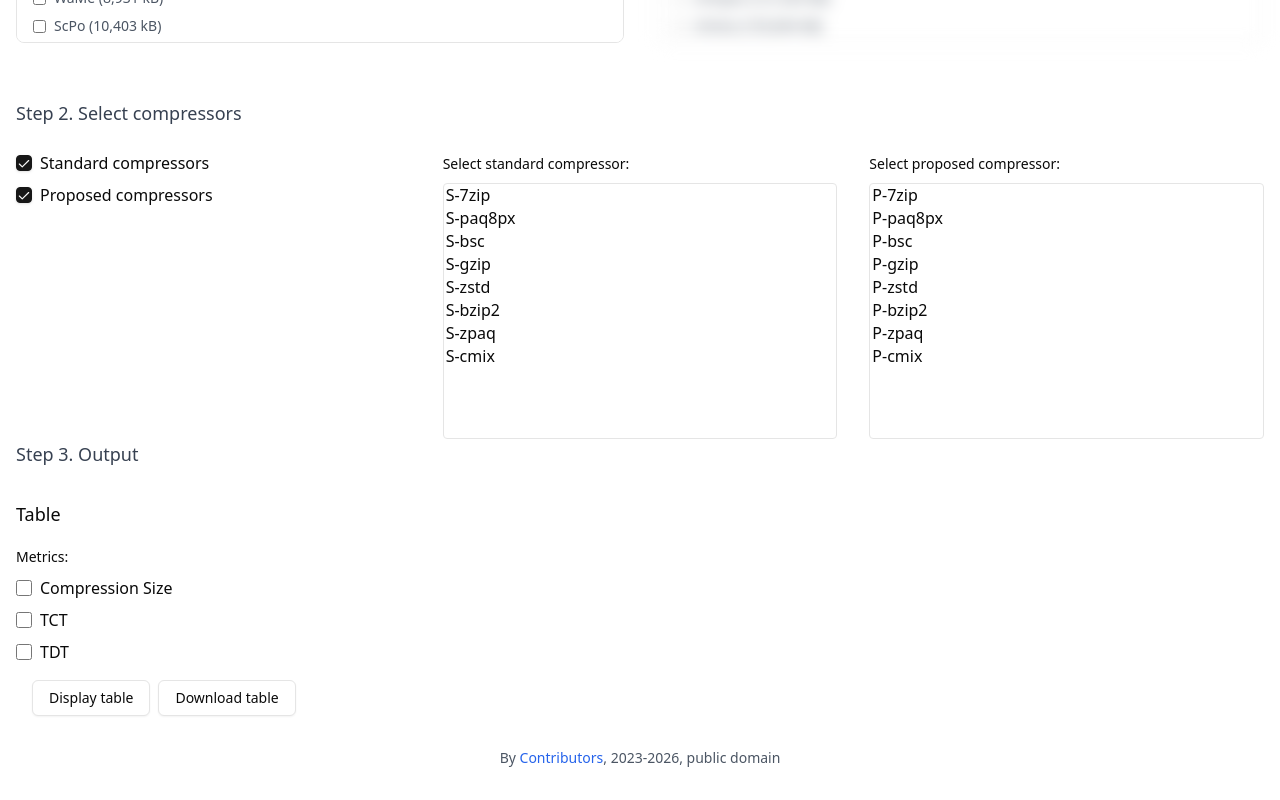
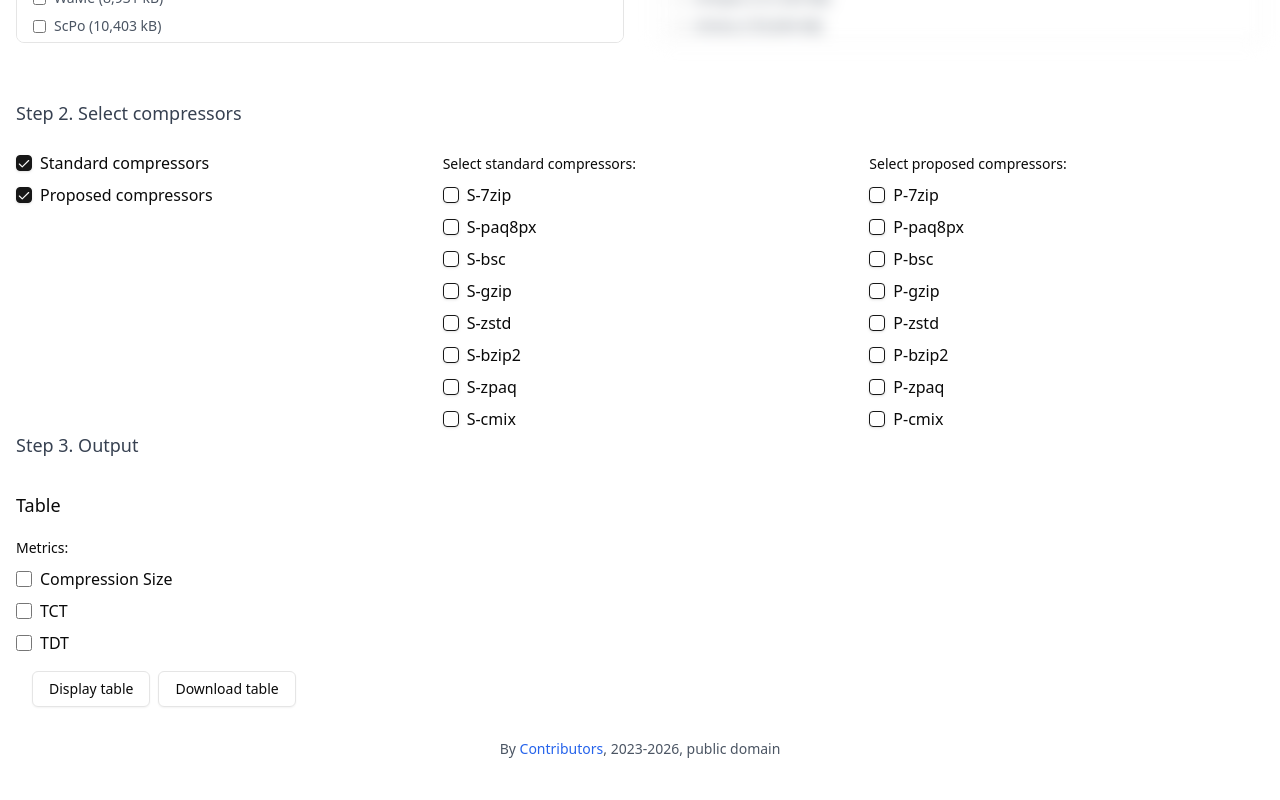
Before and after one commit to ChakrabortyDiya/mgc, a Next.js app in the folder frontend/: page / in a window 1280 px wide. Shown: the part 862-1662 px from the top of the page. Built offline with nearby package versions, Linux system fonts and the light colour scheme.

Commit message:
feat: implement checkbox selection for standard and proposed compressors in CompressorSelector component

```diff
--- a/frontend/components/compressor-selector.tsx
+++ b/frontend/components/compressor-selector.tsx
@@ -8,6 +8,14 @@ interface CompressorTypes {
   proposed: boolean;
   standard: boolean;
 }
+
+const standardOptions = [
+  "S-7zip", "S-paq8px", "S-bsc", "S-gzip", "S-zstd", "S-bzip2", "S-zpaq", "S-cmix"
+]
+
+const proposedOptions = [
+  "P-7zip", "P-paq8px", "P-bsc", "P-gzip", "P-zstd", "P-bzip2", "P-zpaq", "P-cmix"
+]
 
 export function CompressorSelector({
   compressorTypes,
@@ -32,6 +40,18 @@ export function CompressorSelector({
 
   const handleCompressorTypeChange = (type: "standard" | "proposed") => {
     setCompressorTypes((prev) => ({ ...prev, [type]: !prev[type] }))
+  }
+
+  const handleStandardCheckbox = (option: string) => {
+    setSelectedStandard((prev) =>
+      prev.includes(option) ? prev.filter(o => o !== option) : [...prev, option]
+    )
+  }
+
+  const handleProposedCheckbox = (option: string) => {
+    setSelectedProposed((prev) =>
+      prev.includes(option) ? prev.filter(o => o !== option) : [...prev, option]
+    )
   }
 
   useEffect(() => {
@@ -101,45 +121,31 @@ export function CompressorSelector({
             </div>
           </div>
 
-          <div className={`flex-1 ${!compressorTypes.standard && "blur-sm"} `}>
-            <Label>Select standard compressor:</Label>
-            <select
-              multiple
-              className="w-full h-64 border rounded mt-2"
-              value={selectedStandard}
-              onChange={(e) => setSelectedStandard(Array.from(e.target.selectedOptions, (option) => option.value))}
-              disabled={!compressorTypes.standard}
-            >
-              <option>S-7zip</option>
-              <option>S-paq8px</option>
-              <option>S-bsc</option>
-              <option>S-gzip</option>
-              <option>S-zstd</option>
-              <option>S-bzip2</option>
-              <option>S-zpaq</option>
-              <option>S-cmix</option>
-            </select>
-          </div>
+           <div className={`flex-1 space-y-2 ${!compressorTypes.standard && "opacity-50 pointer-events-none"}`}>
+          <Label>Select standard compressors:</Label>
+          {standardOptions.map((option) => (
+            <label key={option} className="flex items-center space-x-2">
+              <Checkbox
+                checked={selectedStandard.includes(option)}
+                onCheckedChange={() => handleStandardCheckbox(option)}
+              />
+              <span>{option}</span>
+            </label>
+          ))}
+        </div>
 
-          <div className={`flex-1 ${!compressorTypes.proposed && "blur-sm"}`}>
-            <Label>Select proposed compressor:</Label>
-            <select
-              multiple
-              className="w-full h-64 border rounded mt-2"
-              value={selectedProposed}
-              onChange={(e) => setSelectedProposed(Array.from(e.target.selectedOptions, (option) => option.value))}
-              disabled={!compressorTypes.proposed}
-            >
-              <option>P-7zip</option>
-              <option>P-paq8px</option>
-              <option>P-bsc</option>
-              <option>P-gzip</option>
-              <option>P-zstd</option>
-              <option>P-bzip2</option>
-              <option>P-zpaq</option>
-              <option>P-cmix</option>
-            </select>
-          </div>
+        <div className={`flex-1 space-y-2 ${!compressorTypes.proposed && "opacity-50 pointer-events-none"}`}>
+          <Label>Select proposed compressors:</Label>
+          {proposedOptions.map((option) => (
+            <label key={option} className="flex items-center space-x-2">
+              <Checkbox
+                checked={selectedProposed.includes(option)}
+                onCheckedChange={() => handleProposedCheckbox(option)}
+              />
+              <span>{option}</span>
+            </label>
+          ))}
+        </div>
         </div>
       </div>
     </div>
```
